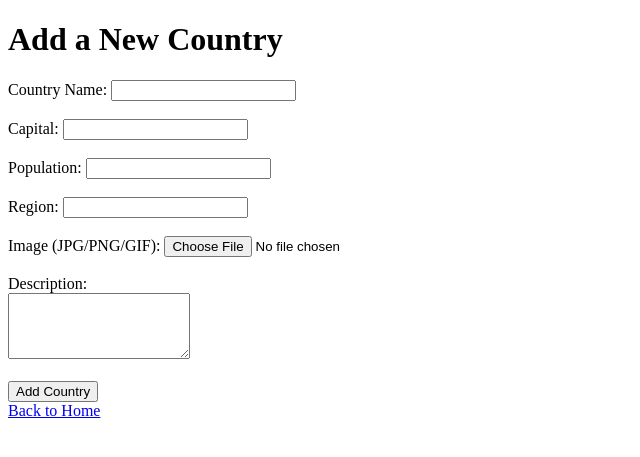
After one commit to ayshadairi/Middle-East-Explorer, a Flask app: page /add in a window 1280 px wide. The commit adds this page. Shown: the top 457 px of the page, without its empty margins (0-640 px from the left). Run offline with Flask 3, Linux system fonts and the light colour scheme.

Commit message:
Add form for uploading country info with JS validation and image support

```diff
--- a/app.py
+++ b/app.py
@@ -1,27 +1,76 @@
-from flask import Flask, render_template
+from flask import Flask, render_template, request, redirect, url_for
 import csv
+import os
+from werkzeug.utils import secure_filename
 
 app = Flask(__name__)
+app.secret_key = 'your_secret_key'
 
+UPLOAD_FOLDER = os.path.join('static', 'uploads')
+ALLOWED_EXTENSIONS = {'png', 'jpg', 'jpeg', 'gif'}
 @app.route('/')
-def home():
+def index():
     return render_template('index.html')
+@app.route('/add', methods=['GET'])
+def add_form():
+    return render_template('add_country.html')
+@app.route('/add', methods=['POST'])
+def add_country():
+    name = request.form['name']
+    capital = request.form['capital']
+    population = request.form['population']
+    region = request.form['region']
+    description = request.form['description']
+
+    image = request.files['image']
+    image_filename = secure_filename(image.filename)
+
+    if not image_filename.lower().endswith(tuple(ALLOWED_EXTENSIONS)):
+        return "Invalid image format."
+
+    image_path = os.path.join(UPLOAD_FOLDER, image_filename)
+    image.save(image_path)
+
+    with open('data.csv', mode='a', newline='') as file:
+        writer = csv.writer(file)
+        writer.writerow([name, image_filename, capital, population, region, description])
+
+    return redirect(url_for('countries'))
 
 @app.route('/countries')
 def countries():
     countries = []
-    with open('data.csv', mode='r') as file:
-        reader = csv.DictReader(file)  # Use DictReader to get field names
+    with open('data.csv', mode='r', encoding='utf-8') as file:
+        reader = csv.reader(file)
+        next(reader)
         for row in reader:
+            if len(row) < 6:
+                continue
             countries.append({
-                'name': row['Name'],
-                'image': 'uploads/' + row['Image'].lower().replace(' ', '_') + '.jpg',
-                'capital': row['Capital'],
-                'population': row['Population'],
-                'region': row['Region'],
-                'description': row['Description']
+                'name': row[0],
+                'image': url_for('static', filename='uploads/' + row[1]),
+                'capital': row[2],
+                'population': row[3],
+                'region': row[4],
+                'description': row[5],
             })
     return render_template('countries.html', countries=countries)
+@app.route('/remove/<country_name>', methods=['POST'])
+def remove_country(country_name):
+    new_rows = []
+    with open('data.csv', 'r') as file:
+        reader = csv.reader(file)
+        headers = next(reader)
+        for row in reader:
+            if row[0].lower().replace(' ', '_') != country_name.lower():
+                new_rows.append(row)
+
+    with open('data.csv', 'w', newline='') as file:
+        writer = csv.writer(file)
+        writer.writerow(headers)
+        writer.writerows(new_rows)
+
+    return redirect(url_for('countries'))
 
 if __name__ == '__main__':
     app.run()
--- /dev/null
+++ b/static/js/form-validation.js
@@ -0,0 +1,49 @@
+document.addEventListener("DOMContentLoaded", function() {
+    const form = document.querySelector("form");
+    const nameInput = document.getElementById("name");
+    const capitalInput = document.getElementById("capital");
+    const populationInput = document.getElementById("population");
+    const regionInput = document.getElementById("region");
+    const descriptionInput = document.getElementById("description");
+    const imageInput = document.getElementById("image");
+
+    form.addEventListener("submit", function(event) {
+        let valid = true;
+
+        if (nameInput.value.trim() === "") {
+            alert("Please enter a country name.");
+            valid = false;
+        }
+
+        if (capitalInput.value.trim() === "") {
+            alert("Please enter a capital.");
+            valid = false;
+        }
+
+        if (isNaN(populationInput.value) || populationInput.value.trim() === "") {
+            alert("Please enter a valid population number.");
+            valid = false;
+        }
+
+        if (regionInput.value.trim() === "") {
+            alert("Please enter a region.");
+            valid = false;
+        }
+
+        if (descriptionInput.value.trim() === "") {
+            alert("Please enter a description.");
+            valid = false;
+        }
+
+        const fileExtension = imageInput.value.split('.').pop().toLowerCase();
+        const allowedExtensions = ["png", "jpg", "jpeg", "gif"];
+        if (!allowedExtensions.includes(fileExtension)) {
+            alert("Please upload a valid image (JPG, PNG, or GIF).");
+            valid = false;
+        }
+
+        if (!valid) {
+            event.preventDefault();
+        }
+    });
+});
--- /dev/null
+++ b/templates/add_country.html
@@ -0,0 +1,36 @@
+<!DOCTYPE html>
+<html lang="en">
+<head>
+    <meta charset="UTF-8">
+    <title>Add New Country</title>
+</head>
+<body>
+    <h1>Add a New Country</h1>
+    <form action="{{ url_for('add_country') }}" method="POST" enctype="multipart/form-data">
+        <label for="name">Country Name:</label>
+        <input type="text" id="name" name="name"><br><br>
+
+        <label for="capital">Capital:</label>
+        <input type="text" id="capital" name="capital"><br><br>
+
+        <label for="population">Population:</label>
+        <input type="number" id="population" name="population"><br><br>
+
+        <label for="region">Region:</label>
+        <input type="text" id="region" name="region"><br><br>
+
+        <label for="image">Image (JPG/PNG/GIF):</label>
+        <input type="file" id="image" name="image" accept="image/*"><br><br>
+
+        <label for="description">Description:</label><br>
+        <textarea id="description" name="description" rows="4"></textarea><br><br>
+
+        <button type="submit">Add Country</button>
+    </form>
+
+    <a href="{{ url_for('index') }}">Back to Home</a>
+    <script src="{{ url_for('static', filename='js/form-validation.js') }}"></script>
+</body>
+
+</body>
+</html>
```
Also changed, not shown: data.csv (+13 -13 lines), templates/countries.html (+16 -6 lines), templates/index.html (+4 -4 lines).
